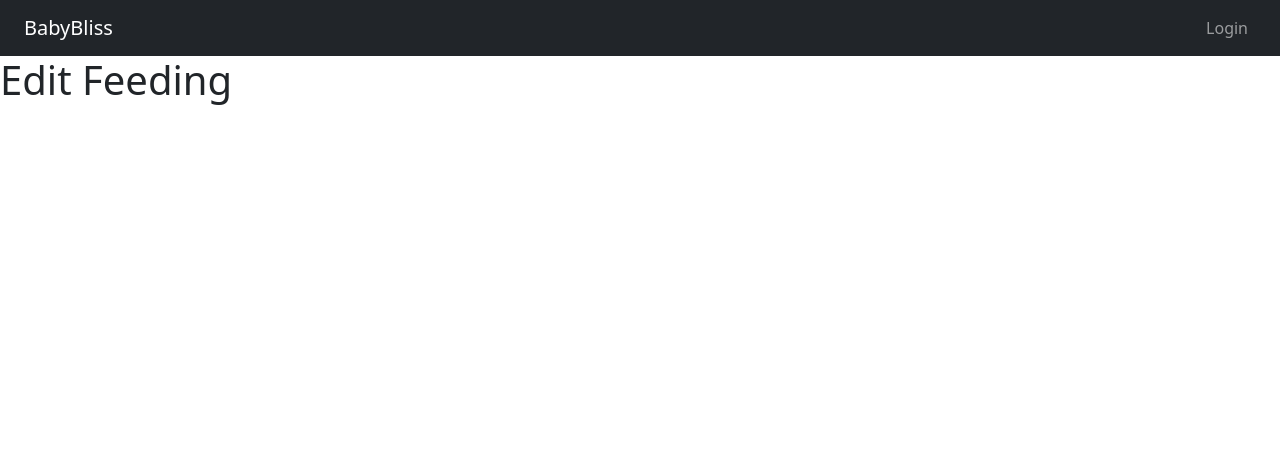
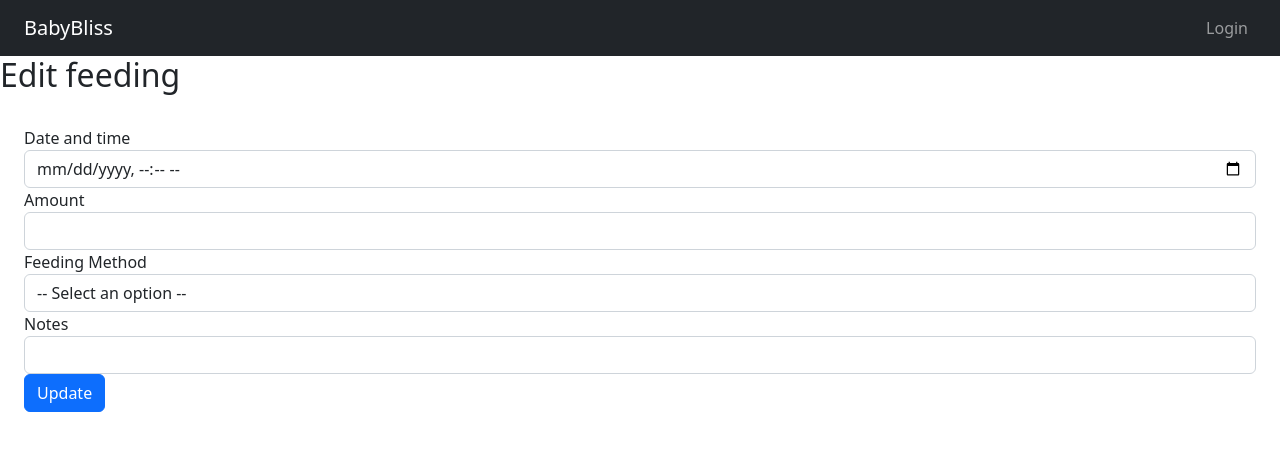
Before and after one commit to lastnameisgold/babybliss-frontend, a React (Create React App) app in the folder babybliss-app/: page /editfeeding/1 in a window 1280 px wide. Shown: the top 450 px of the page. Built offline with nearby package versions, Linux system fonts and the light colour scheme; no server answers.

Commit message:
Added functionality for EditFeeding

```diff
--- a/babybliss-app/src/components/DiaperDetails.jsx
+++ b/babybliss-app/src/components/DiaperDetails.jsx
@@ -42,20 +42,20 @@ export default function DiaperDetails(props) {
         <div className="me-auto">
           <h2>{diaper.diaper === 1 ? "💦" : "💩"}</h2>
           <p>
-            <small className="text-uppercase"> Diaper</small>
+            <small className="text-uppercase fw-semibold"> Diaper</small>
             <br />
             {diaper.diaper === 1 ? "Wet" : "Dirty"}
           </p>
 
           <p>
-            <small className="text-uppercase">Skin Rash</small>
+            <small className="text-uppercase fw-semibold">Skin Rash</small>
             <br />
             {diaper.rash === 1 ? "Yes" : "No"}
           </p>
 
           {diaper.notes !== "" && (
             <p>
-              <small className="text-uppercase">Note</small>
+              <small className="text-uppercase fw-semibold">Note</small>
               <br />
               {diaper.notes}
             </p>
--- a/babybliss-app/src/components/EditFeeding.jsx
+++ b/babybliss-app/src/components/EditFeeding.jsx
@@ -1,3 +1,81 @@
-export default function EditFeeding() {
-  return <h1>Edit Feeding</h1>;
+import { useEffect, useState } from "react";
+import { useParams } from "react-router-dom";
+
+export default function EditFeeding(props) {
+  const [feeding, setFeeding] = useState("");
+
+  let { id } = useParams();
+
+  useEffect(() => {
+    const getSelectedFeeding = async () => {
+      console.log(props.feedingContent);
+      if (props.feedingContent && props.feedingContent[id]) {
+        let selectedFeeding = props.feedingContent.find(
+          (feeding) => feeding.id === parseInt(id)
+        );
+        setFeeding(selectedFeeding);
+        console.log(getSelectedFeeding);
+      }
+    };
+    getSelectedFeeding();
+  }, [props.feedingContent, id]);
+
+  return (
+    <div>
+      <h2>Edit feeding</h2>
+      <form onSubmit={(e) => props.handleSubmitFeeding(e, id)}>
+        {/* {showAlert && <div className="alert alert-success">Feeding logged</div>} */}
+        <div className="form-group p-4">
+          <label htmlFor="log">Date and time</label>
+          <input
+            type="datetime-local"
+            className="form-control"
+            id="log"
+            name="log"
+            value={props.formData.log}
+            onChange={props.handleChange}
+          />
+
+          <label htmlFor="amount">Amount</label>
+          <input
+            type="number"
+            min="0"
+            max="10"
+            className="form-control"
+            id="amount"
+            name="amount"
+            value={props.formData.amount}
+            onChange={props.handleChange}
+          />
+
+          <label htmlFor="method">Feeding Method</label>
+          <select
+            className="form-control"
+            id="method"
+            name="method"
+            value={props.formData.method}
+            onChange={props.handleChange}
+          >
+            <option value="">-- Select an option --</option>
+            <option value="1">Bottle</option>
+            <option value="2">Breast</option>
+          </select>
+
+          <label htmlFor="notes">Notes</label>
+          <input
+            type="text"
+            className="form-control"
+            id="notes"
+            name="notes"
+            value={props.formData.notes}
+            onChange={props.handleChange}
+          />
+
+          <button type="submit" className="btn btn-primary">
+            Update
+          </button>
+        </div>
+      </form>
+    </div>
+  );
 }
--- a/babybliss-app/src/components/FeedingDetails.jsx
+++ b/babybliss-app/src/components/FeedingDetails.jsx
@@ -44,25 +44,25 @@ export default function FeedingDetails(props) {
         <div className="me-auto">
           <h2>🍼</h2>
           <p>
-            <small className="text-uppercase">Amount</small>
+            <small className="text-uppercase fw-semibold">Amount</small>
             <br />
-            {feeding.amount}
+            {feeding.amount} oz
           </p>
 
           <p>
-            <small className="text-uppercase">Method</small>
+            <small className="text-uppercase fw-semibold">Method</small>
             <br />
-            {feeding.method}
+            {feeding.method === 1 ? "Bottle" : "Breast"}
           </p>
+
           {feeding.notes !== "" && (
             <p>
-              <span>
-                <small className="text-uppercase">Note</small>
-              </span>
+              <small className="text-uppercase fw-semibold">Note</small>
               <br />
               {feeding.notes}
             </p>
           )}
+
           <small>
             <p>{logDateString}</p>
           </small>
```
